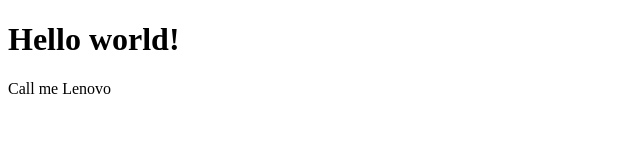
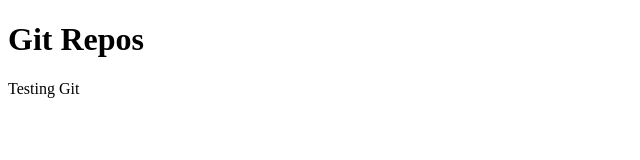
Before and after one commit to ceevicee/playground, a plain HTML site: page index.html in a window 1280 px wide. Shown: the whole page, without its empty margins (0-640 px from the left). Drawn offline with Linux system fonts and the light colour scheme.

Commit message:
change minor thing

```diff
--- a/index.html
+++ b/index.html
@@ -4,7 +4,7 @@
 	<title>A Greeting</title>
 </head>
 <body>
-	<h1>Hello world!</h1>
-	<p>Call me Lenovo</p>
+	<h1>Git Repos</h1>
+	<p>Testing Git</p>
 </body>
 </html>
```
